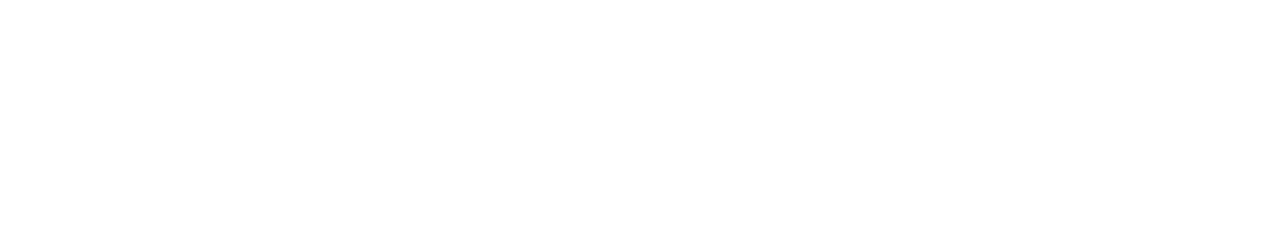
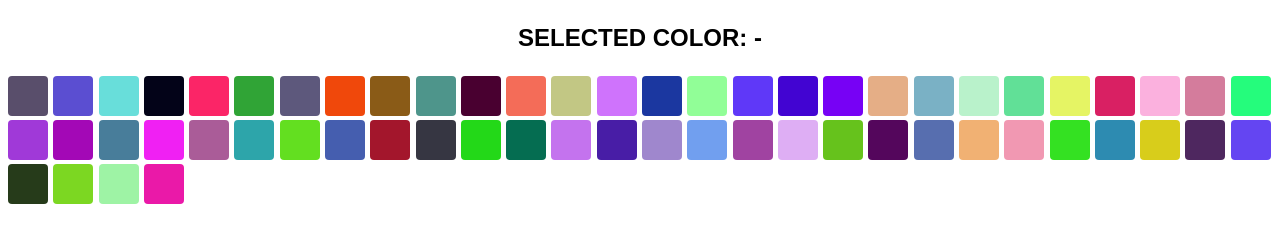
Before and after one commit to MarynaIlchenko/Exercises, a plain HTML site: page indexpalette.html in a window 1280 px wide. Drawn offline with Linux system fonts and the light colour scheme.

Commit message:
last update

```diff
--- a/index.html
+++ b/index.html
@@ -1,19 +1,17 @@
-
-
 <!-- <!DOCTYPE html>
 <html lang="en">
-<head>
-    <meta charset="UTF-8">
-    <meta http-equiv="X-UA-Compatible" content="IE=edge">
-    <meta name="viewport" content="width=device-width, initial-scale=1.0">
-    <title>Document</title>
-    <link rel="stylesheet" href="./css/palette.css">
-</head>
-<body> -->
+    <head>
+        <meta charset="UTF-8" />
+        <meta http-equiv="X-UA-Compatible" content="IE=edge" />
+        <meta name="viewport" content="width=device-width, initial-scale=1.0" />
+        <title>Document</title>
+        <link rel="stylesheet" href="./css/palette.css" />
+    </head>
+    <body> -->
+<!-- <script src="./js/script.js" type="module"></script> -->
+<!-- <script src="./js/palette.js" type="module"></script> -->
+<!-- <script src="./js/timer.js"></script> -->
 
-    <script src="./js/script.js" type="module"></script>
-
-    <!-- <script src="./js/jsbin.js"></script> -->
-
+<!-- <script src="./js/jsbin.js" type="module"></script> -->
 <!-- </body>
 </html> -->
--- a/indexpalette.html
+++ b/indexpalette.html
@@ -1,4 +1,4 @@
-<!-- <!DOCTYPE html>
+<!DOCTYPE html>
 <html lang="en">
 <head>
     <meta charset="UTF-8">
@@ -7,9 +7,9 @@
     <title>Document</title>
     <link rel="stylesheet" href="./css/palette.css">
 </head>
-<body> -->
-<!-- <p class="output">Selected color: -</p>
-    <div class="color-palette"></div> -->
-<!-- <script src="./js/palette.js" type="module"></script> -->
-<!-- </body>
-</html> -->
+<body>
+<p class="output">Selected color: -</p>
+    <div class="color-palette"></div>
+<script src="./js/palette.js" type="module"></script>
+</body>
+</html>
--- a/js/palette.js
+++ b/js/palette.js
@@ -1,42 +1,43 @@
-const colorPalette = document.querySelector(".color-palette");
-const output = document.querySelector(".output");
+const colorPalette = document.querySelector('.color-palette')
+const output = document.querySelector('.output')
 
-colorPalette.addEventListener("click", selectColor);
+colorPalette.addEventListener('click', selectColor)
 
 // This is where delegation «magic» happens
 function selectColor(event) {
-  if (event.target.nodeName !== "BUTTON") { //Для проверки типа элемента используем свойство nodeName.
-    return;
-  }
+    if (event.target.nodeName !== 'BUTTON') {
+        //Для проверки типа элемента используем свойство nodeName.
+        return
+    }
 
-  const selectedColor = event.target.dataset.color;
-  output.textContent = `Selected color: ${selectedColor}`;
-  output.style.color = selectedColor;
+    const selectedColor = event.target.dataset.color
+    output.textContent = `Selected color: ${selectedColor}`
+    output.style.color = selectedColor
 }
 
 // Some helper functions to render palette items
-createPaletteItems();
+createPaletteItems()
 
 function createPaletteItems() {
-  const items = [];
-  for (let i = 0; i < 60; i++) {
-    const color = getRandomColor();
-    const item = document.createElement("button");
-    item.type = "button";
-    item.dataset.color = color;
-    item.style.backgroundColor = color;
-    item.classList.add("item");
-    items.push(item);
-  }
-  colorPalette.append(...items);
+    const items = []
+    for (let i = 0; i < 60; i++) {
+        const color = getRandomColor()
+        const item = document.createElement('button')
+        item.type = 'button'
+        item.dataset.color = color
+        item.style.backgroundColor = color
+        item.classList.add('item')
+        items.push(item)
+    }
+    colorPalette.append(...items)
 }
 
-function getRangomColor() {
-  return `#${getRandomHex()}${getRandomHex()}${getRandomHex()}`;
+function getRandomColor() {
+    return `#${getRandomHex()}${getRandomHex()}${getRandomHex()}`
 }
 
 function getRandomHex() {
-  return Math.round(Math.random() * 256)
-    .toString(16)
-    .padStart(2, "0");
+    return Math.round(Math.random() * 256)
+        .toString(16)
+        .padStart(2, '0')
 }
```
Also changed, not shown: indextimer.html (+5 -5 lines).
